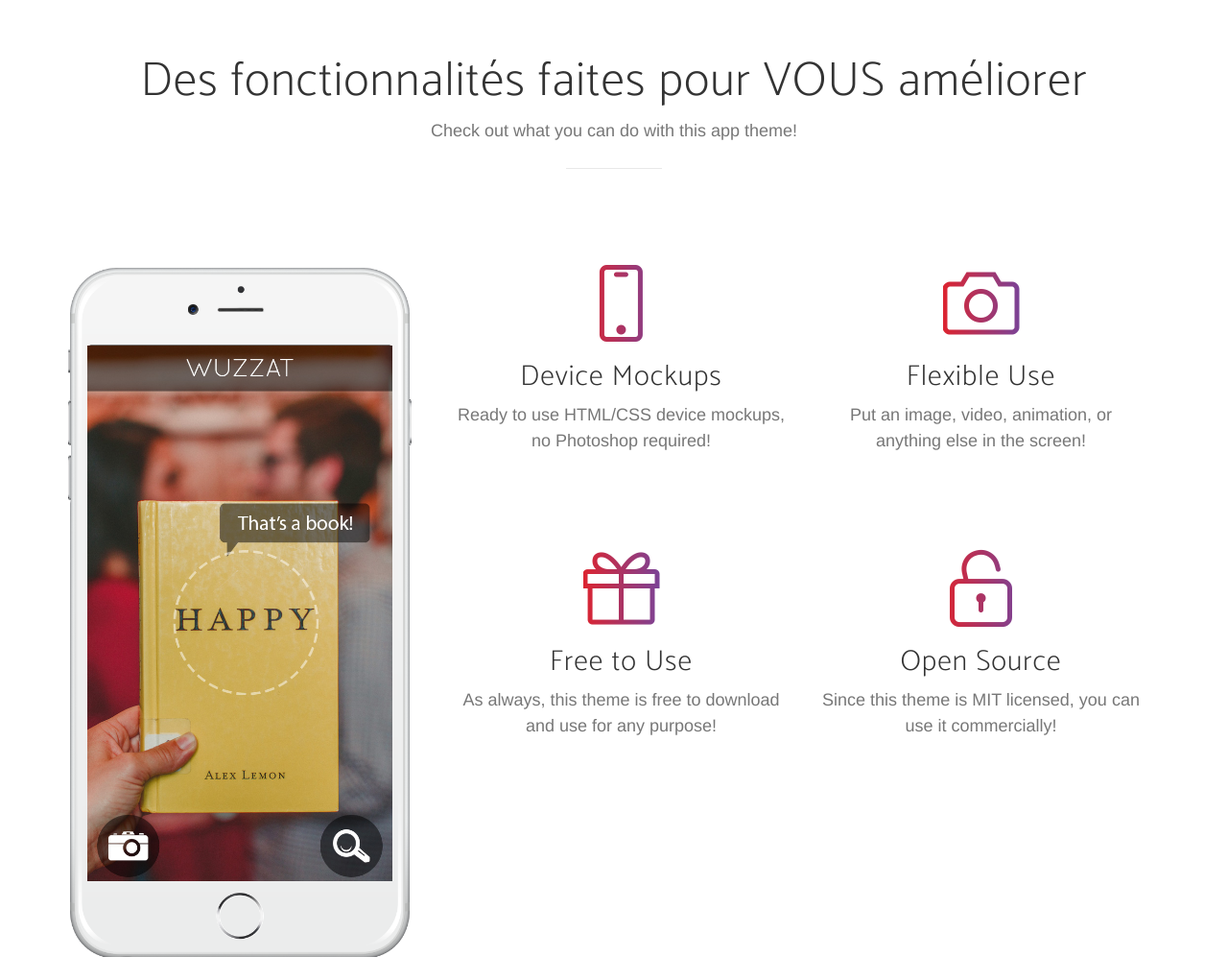
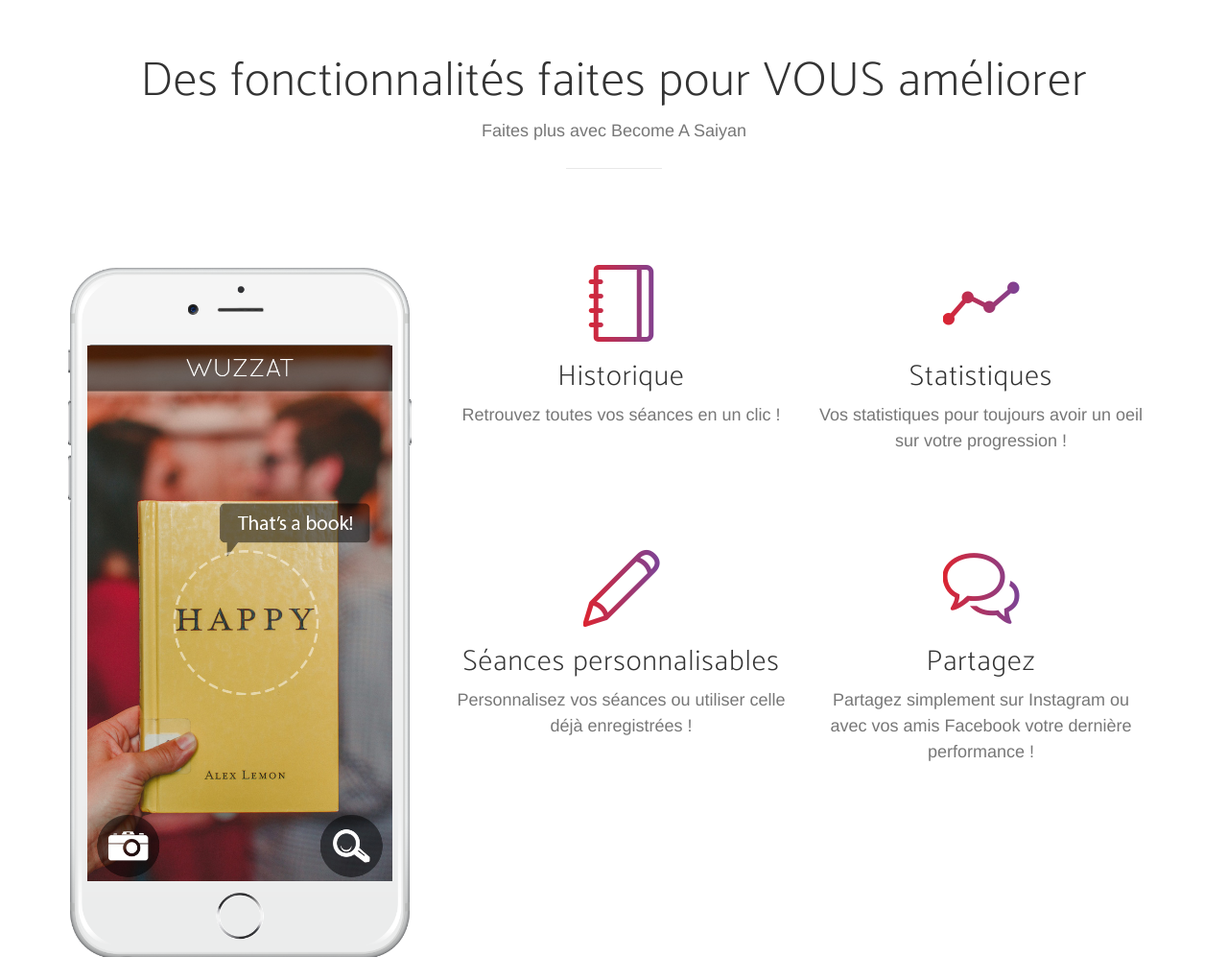
Before and after one commit to adrijere/adrijere.github.io, a website: page index.html in a window 1280 px wide. Shown: the part 1440-2437 px from the top of the page at 96% size. Drawn offline with nearby package versions, Linux system fonts and the light colour scheme; a web font is replaced by a local one.

Commit message:
features

```diff
--- a/index.html
+++ b/index.html
@@ -118,7 +118,7 @@
                 <div class="col-lg-12 text-center">
                     <div class="section-heading">
                         <h2>Des fonctionnalités faites pour VOUS améliorer</h2>
-                        <p class="text-muted">Check out what you can do with this app theme!</p>
+                        <p class="text-muted">Faites plus avec Become A Saiyan</p>
                         <hr>
                     </div>
                 </div>
@@ -143,32 +143,32 @@
                         <div class="row">
                             <div class="col-md-6">
                                 <div class="feature-item">
-                                    <i class="icon-screen-smartphone text-primary"></i>
-                                    <h3>Device Mockups</h3>
-                                    <p class="text-muted">Ready to use HTML/CSS device mockups, no Photoshop required!</p>
+                                    <i class="icon-notebook text-primary"></i>
+                                    <h3>Historique</h3>
+                                    <p class="text-muted">Retrouvez toutes vos séances en un clic !</p>
                                 </div>
                             </div>
                             <div class="col-md-6">
                                 <div class="feature-item">
-                                    <i class="icon-camera text-primary"></i>
-                                    <h3>Flexible Use</h3>
-                                    <p class="text-muted">Put an image, video, animation, or anything else in the screen!</p>
+                                    <i class="icon-graph text-primary"></i>
+                                    <h3>Statistiques</h3>
+                                    <p class="text-muted">Vos statistiques pour toujours avoir un oeil sur votre progression !</p>
                                 </div>
                             </div>
                         </div>
                         <div class="row">
                             <div class="col-md-6">
                                 <div class="feature-item">
-                                    <i class="icon-present text-primary"></i>
-                                    <h3>Free to Use</h3>
-                                    <p class="text-muted">As always, this theme is free to download and use for any purpose!</p>
+                                    <i class="icon-pencil text-primary"></i>
+                                    <h3>Séances personnalisables</h3>
+                                    <p class="text-muted">Personnalisez vos séances ou utiliser celle déjà enregistrées !</p>
                                 </div>
                             </div>
                             <div class="col-md-6">
                                 <div class="feature-item">
-                                    <i class="icon-lock-open text-primary"></i>
-                                    <h3>Open Source</h3>
-                                    <p class="text-muted">Since this theme is MIT licensed, you can use it commercially!</p>
+                                    <i class="icon-bubbles text-primary"></i>
+                                    <h3>Partagez</h3>
+                                    <p class="text-muted">Partagez simplement sur Instagram ou avec vos amis Facebook votre dernière performance !</p>
                                 </div>
                             </div>
                         </div>
```
